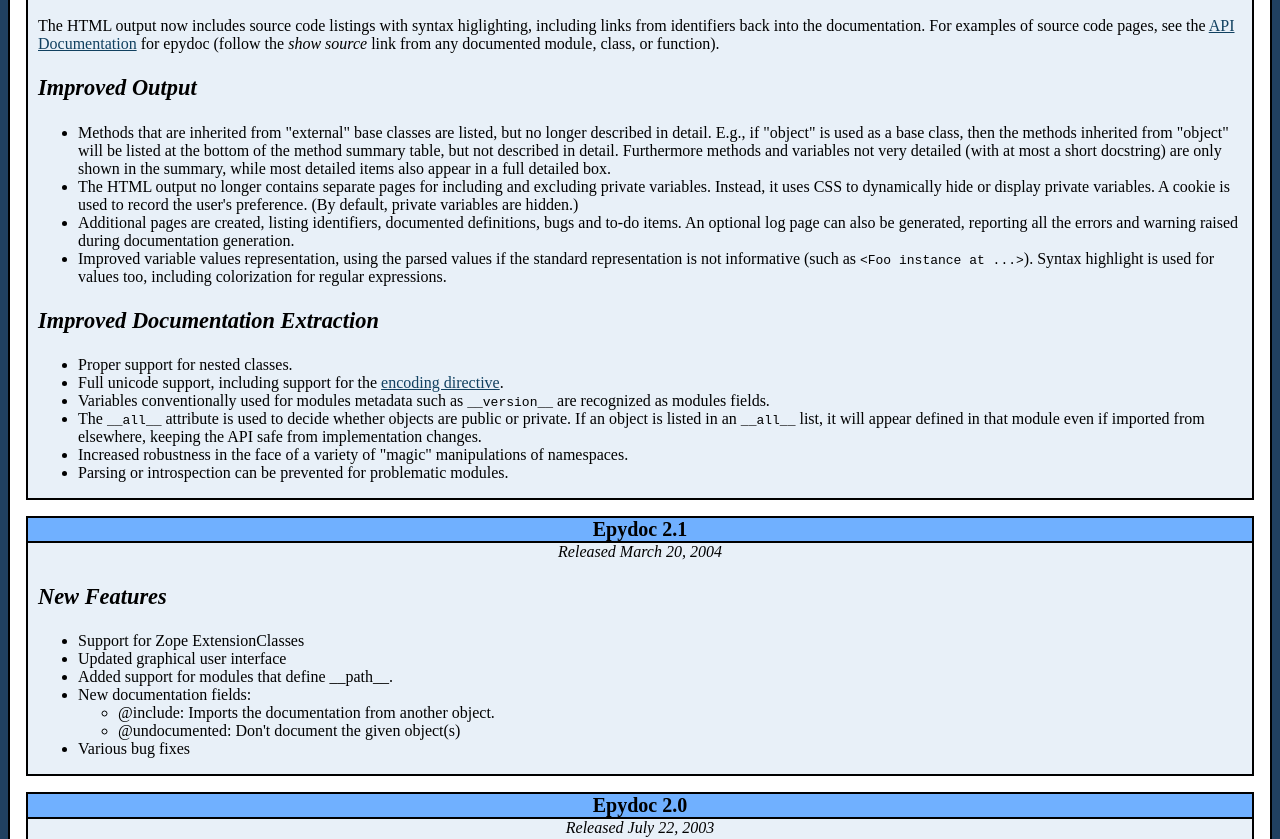
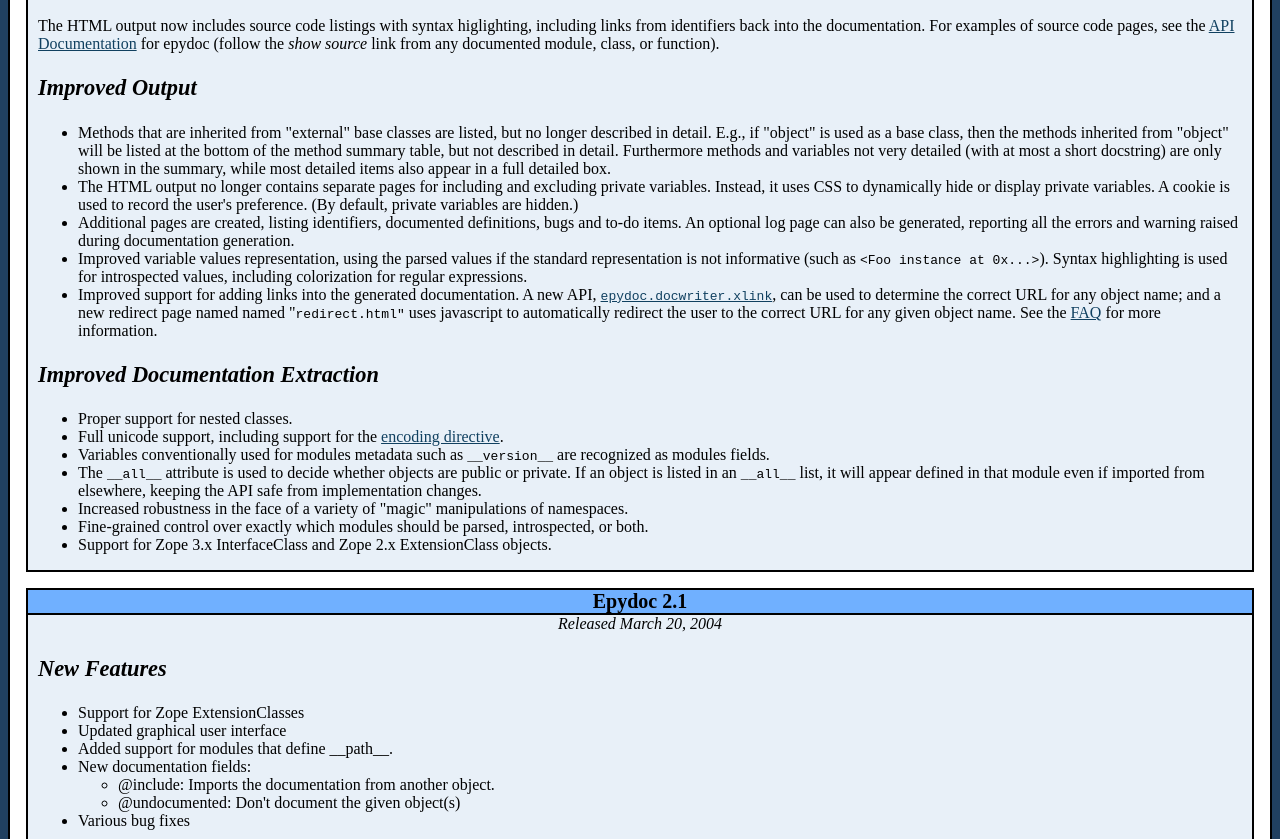
Before and after one commit to MatthijsBurgh/epydoc, a plain HTML site: page doc/whatsnew.html in a window 1280 px wide. Shown: the part 1060-1899 px from the top of the page. Drawn offline with Linux system fonts and the light colour scheme.

Commit message:
- Minor updates to what's new page

```diff
--- a/doc/whatsnew.html
+++ b/doc/whatsnew.html
@@ -56,7 +56,7 @@
 <code class="prompt">&gt;&gt;&gt;</code> <code class="comment">#: docstring for x</code>
 <code class="prompt">...</code> x = 22
 <code class="prompt">&gt;&gt;&gt;</code> x = 22 <code class="comment">#: docstring for x</code>
-</pre></div>
+</pre></div> <!-- " -->
 
 <h3> Graphs &amp; Diagrams </h3>
 
@@ -132,10 +132,20 @@
   generated, reporting all the errors and warning raised during documentation
   generation. </li>
 
-  <li> Improved variable values representation, using the parsed values if
-  the standard representation is not informative (such as <code>&lt;Foo
-  instance at ...&gt;</code>). Syntax highlight is used for values too,
-  including colorization for regular expressions. </li>
+  <li> Improved variable values representation, using the parsed
+  values if the standard representation is not informative (such
+  as <code>&lt;Foo instance at 0x...&gt;</code>).  Syntax highlighting
+  is used for introspected values, including colorization for regular
+  expressions. </li>
+
+  <li> Improved support for adding links into the generated
+  documentation.  A new API,
+  <a href="api/epydoc.docwriter.xlink-module.html"
+  ><code>epydoc.docwriter.xlink</code></a>, can be used to determine
+  the correct URL for any object name; and a new redirect page named
+  named "<code>redirect.html"</code> uses javascript to automatically
+  redirect the user to the correct URL for any given object name.  See
+  the <a href="faq.html#redirect">FAQ</a> for more information.
 </ul>
 
 <h3>Improved Documentation Extraction</h3>
@@ -151,7 +161,10 @@
   keeping the API safe from implementation changes.</li>
   <li> Increased robustness in the face of a variety of "magic"
   manipulations of namespaces.</li>
-  <li>Parsing or introspection can be prevented for problematic modules.</li>
+  <li> Fine-grained control over exactly which modules should be parsed,
+  introspected, or both. </li>
+  <li> Support for Zope 3.x InterfaceClass and Zope 2.x ExtensionClass
+  objects. </li>
 </ul>
 
 </div>
```
